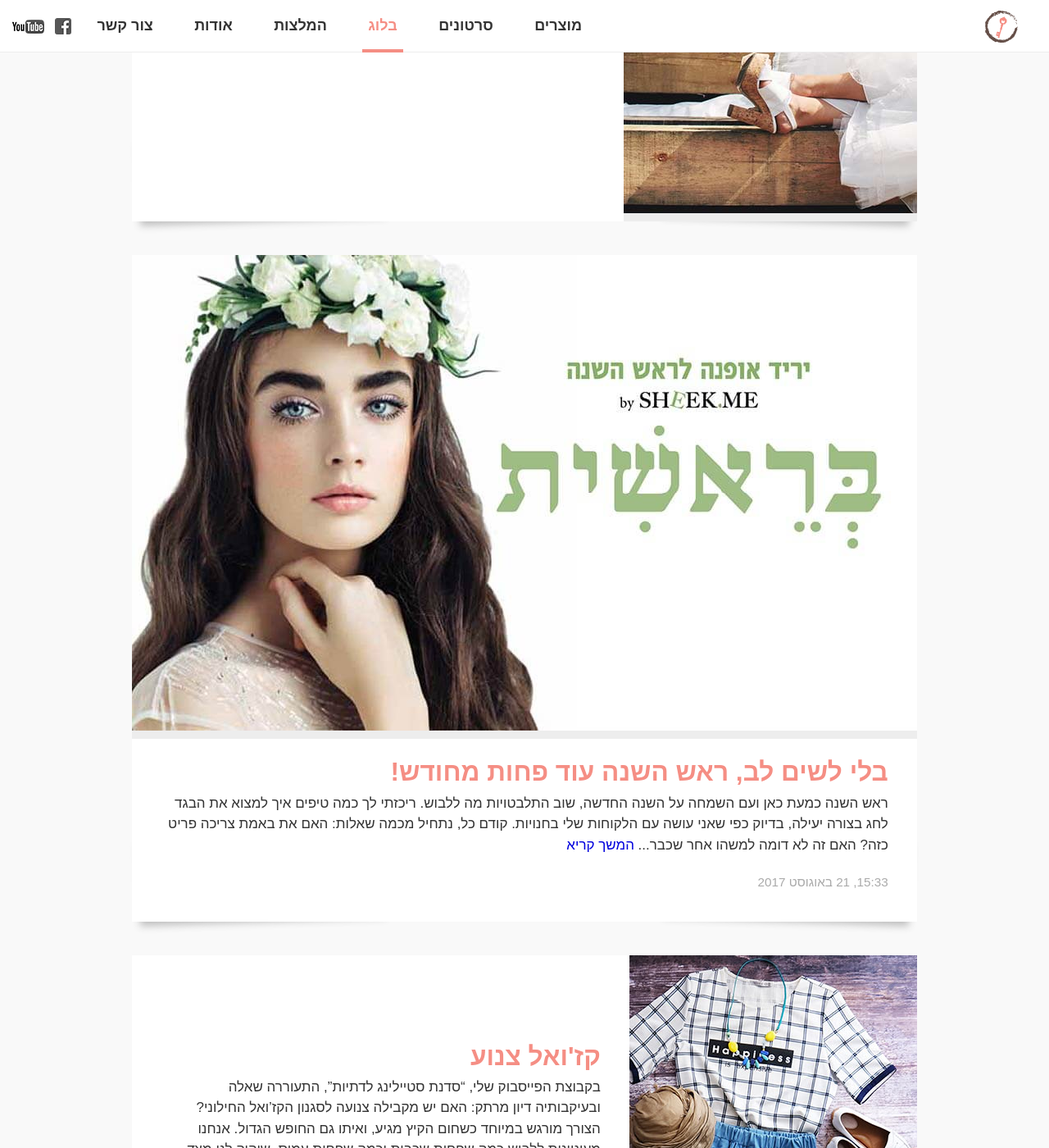
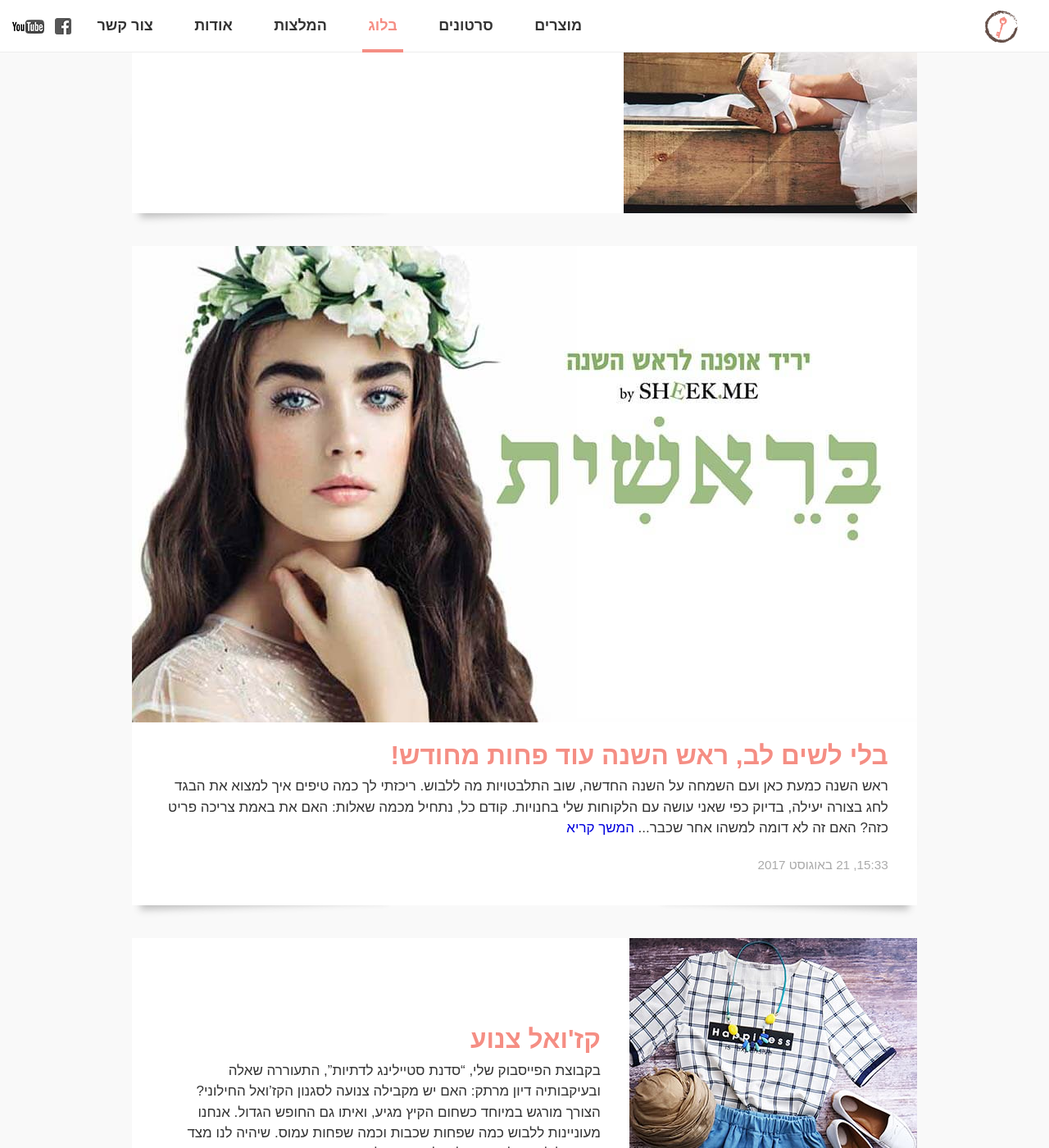
Before and after one commit to laukstein/lea.laukstein.com, a Jekyll site: the page built from blog.html, in a window 1280 px wide and 1400 px high, scrolled down 420 px. Shown: the whole window at 82% size. Built offline with Jekyll 4.4.1, drawn with Linux system fonts in a browser that asks for light colours.

Commit message:
Blog image wrapper fixes

```diff
--- a/_includes/style.css
+++ b/_includes/style.css
@@ -302,6 +302,9 @@
     max-width: calc(100% + 4.2em);
     min-height: 5em;
     margin: -2.1em -2.1em 1.2em;
+}
+.box:not(article) figure,
+article.box figure img {
     background-color: #ededed;
 }
 .box .item {
@@ -327,10 +330,10 @@
     margin-bottom: -2.1em;
     float: right;
 }
-.box figure:not(.play) img {
+.box:not(article) figure:not(.play) img {
     margin-bottom: .6em;
 }
-blockquote.box figure img {
+blockquote.box.box figure img {
     margin-bottom: 0;
 }
 .box figure.flow + h2 {
```
